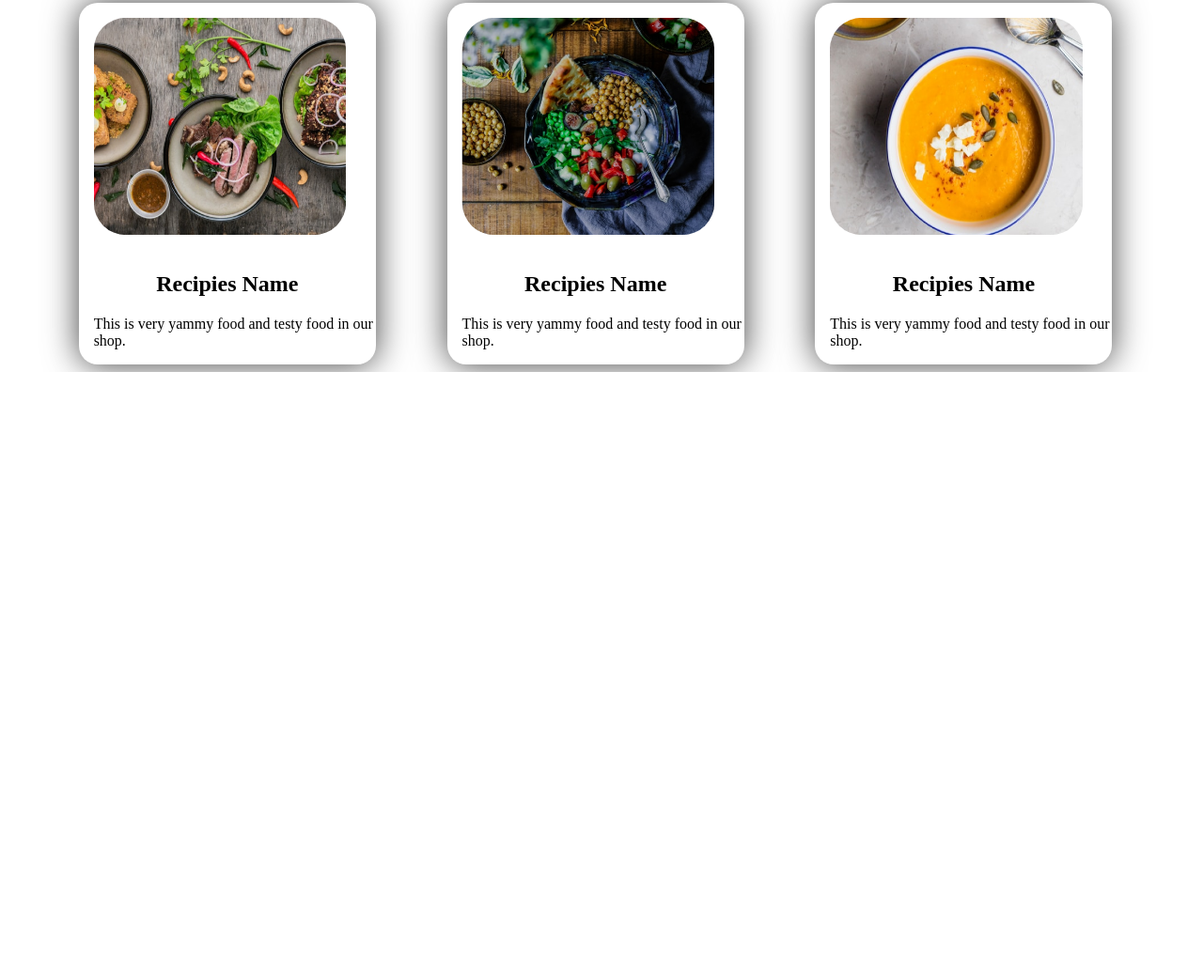
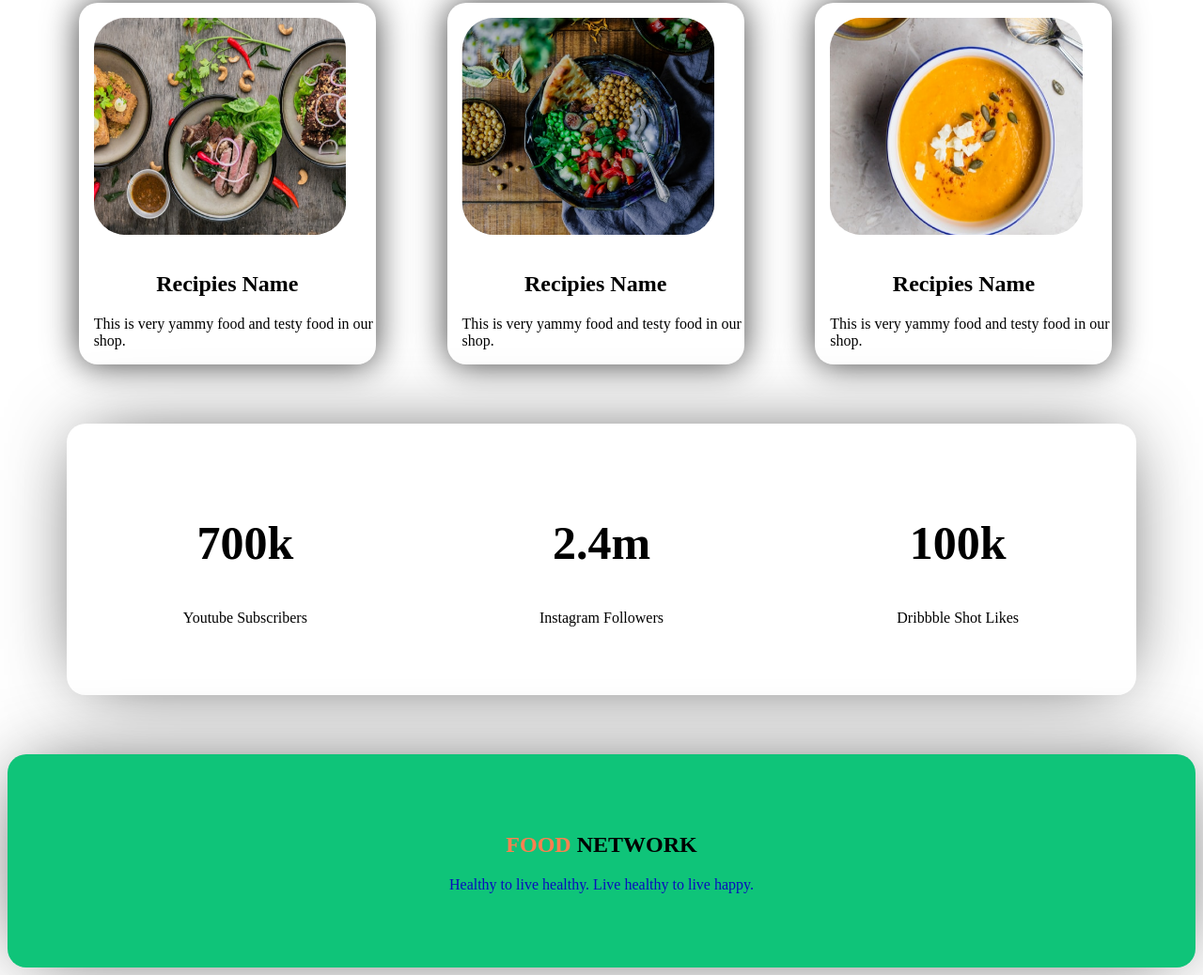
Before and after one commit to mdsabbirkhan1371/food-blog-website, a plain HTML site: page index.html in a window 1280 px wide. Shown: the part 1517-2555 px from the top of the page at 94% size. Before the commit the page ends 1913 px from the top, so only its background shows below. Drawn offline with Linux system fonts and the light colour scheme.

Commit message:
full-complete-website

```diff
--- a/index.html
+++ b/index.html
@@ -66,6 +66,29 @@
             </div>
         </div>
     </section>
+    <section>
+        <div class="flex box-shadow">
+            <div class="social-media">
+                <h1>700k</h1>
+                <p>Youtube Subscribers</p>
+            </div>
+            <div class="social-media">
+                <h1>2.4m</h1>
+                <p>Instagram Followers</p>
+            </div>
+            <div class="social-media">
+                <h1>100k</h1>
+                <p>Dribbble Shot Likes</p>
+            </div>
+        </div>
+    </section>
+    <section>
+
+        <div class="footer-section">
+            <h1><span class="partial-color">FOOD</span> NETWORK</h1>
+            <p><span class="footer-color">Healthy to live healthy. Live healthy to live happy.</span></p>
+        </div>
+    </section>
 
 
 
--- a/style.css
+++ b/style.css
@@ -55,6 +55,7 @@ margin-bottom: 20px;
     margin-left:6%;
     box-shadow: 0px 0px 36px 0px rgba(0,0,0,0.75);
     border-radius: 20px;
+    margin-bottom:5%
 }
 .single-iteam img{
     width: 85%;
@@ -68,3 +69,36 @@ margin-bottom: 20px;
 .single-iteam h1{
    text-align: center;
 }
+.social-media{
+    width: 85%;
+    height: 60%;
+    padding-top:5%;
+    text-align: center;
+    padding-bottom:5%;
+}
+.box-shadow{
+    box-shadow: 0px 0px 84px -21px rgba(0,0,0,0.78);
+    border-radius: 20px;
+    width: 90%;
+    margin-left: 5%;
+
+}
+.social-media h1{
+    font-size:50px;
+
+}
+.footer-section{
+    width: 100%;
+    height: 60%;
+    padding-top:5%;
+    text-align: center;
+    padding-bottom:5%;
+    box-shadow: 0px 0px 84px -21px rgba(0,0,0,0.78);
+    border-radius: 20px;
+    margin-top:5%;
+    background-color: rgb(15, 196, 121);
+
+}
+.footer-color{
+    color: rgb(10, 13, 189);
+}
```
